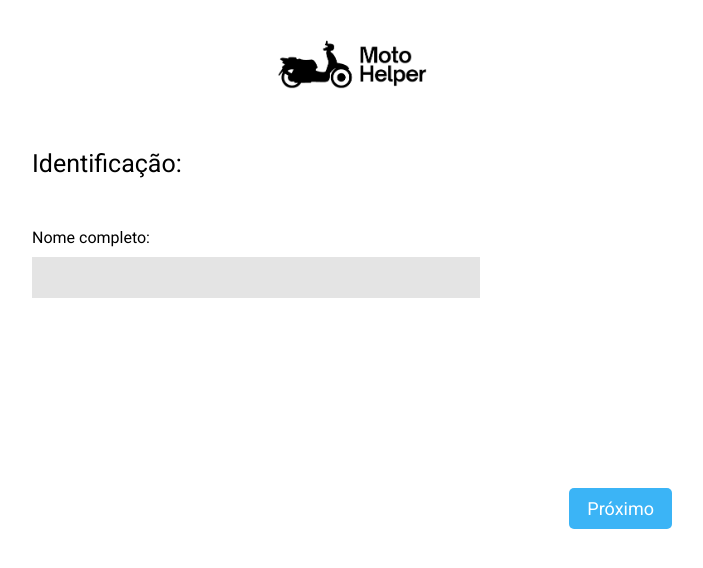
After one commit to ICEI-PUC-Minas-PMV-SInt/pmv-sint-2023-1-e2-proj-web, a PHP site: page /pages/register3.html in a window 1280 px wide. The commit adds this page. Shown: the top 568 px of the page, without its empty margins (288-991 px from the left). Run offline with PHP 8.4, Linux system fonts and the light colour scheme.

Commit message:
Step 3 of user register created

```diff
--- /dev/null
+++ b/src/pages/register3.html
@@ -0,0 +1,25 @@
+<!DOCTYPE html>
+<html lang="pt-BR">
+<head>
+    <meta charset="UTF-8">
+    <meta http-equiv="X-UA-Compatible" content="IE=edge">
+    <meta name="viewport" content="width=device-width, initial-scale=1.0">
+    <title>Cadastro</title>
+    <link rel="stylesheet" href="../styles/register3.css">
+</head>
+<body>
+    <img src="../assets/logo/moto-texto.png" alt="Moto Helper" id="logo">
+    <section>
+        <h1>Identificação:</h1>
+
+        <form action="">
+            <label for="">Nome completo:</label>
+            <input type="text">
+        </form>
+
+        <a href="#">
+            <div class="form-button">Próximo</div>
+        </a>
+    </section>
+</body>
+</html>
--- a/src/styles/register2.css
+++ b/src/styles/register2.css
@@ -6,7 +6,6 @@
     display: block;
     margin: 40px auto 60px;
 }
-
 
 h1 {
     font-size: 25px;
--- /dev/null
+++ b/src/styles/register3.css
@@ -0,0 +1,66 @@
+@import url('https://fonts.googleapis.com/css2?family=Roboto:wght@400;500;700;900&display=swap');
+@import url('reset.css');
+@import url('logo.css');
+
+#logo {
+    display: block;
+    margin: 40px auto 60px;
+}
+
+h1 {
+    font-size: 25px;
+    font-weight: 300;
+    margin-bottom: 50px;
+}
+
+section {
+    position: relative;
+    height: 400px;
+    width: 50vw;
+    margin: auto;
+}
+
+form {
+    position: relative;
+    width: 50vw;
+}
+
+form label,
+form input {
+    display: block;
+}
+
+form label {
+    margin-bottom: 10px;
+}
+
+form input {
+    border: none;
+    outline: none;
+    font-size: 18px;
+    background-color: #e4e4e4;
+    width: 70%;
+    padding: 10px;
+}
+
+a {
+    text-decoration: none;
+}
+
+.form-button {
+    position: absolute;
+    right: 0;
+    bottom: 20px;
+    width: fit-content;
+    padding: 10px 18px;
+    border-radius: 5px;
+    background-color: #3BB4F6;
+    color: #fff;
+    font-size: 18px;
+    text-decoration: none;
+}
+
+.form-button:hover {
+    background-color: #36a0da;
+    cursor: pointer;
+}
```
